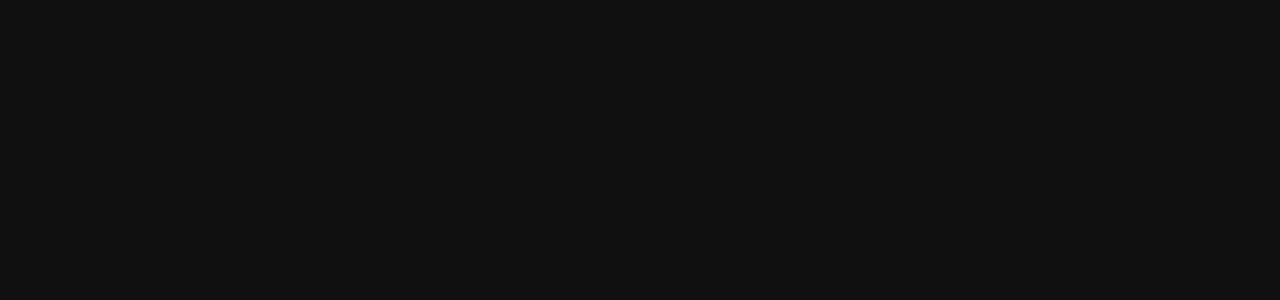
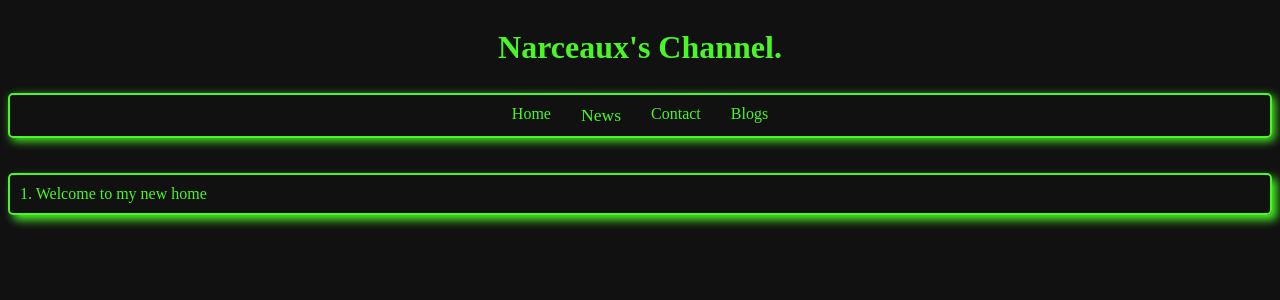
Before and after one commit to sweatshirt0/narceaux, a React (Create React App) app: page /blogs in a window 1280 px wide. Before the commit this address had no page. Shown: the top 300 px of the page. Built offline with nearby package versions, Linux system fonts and the light colour scheme.

Commit message:
change games to blog and first blog entry.

```diff
--- a/src/App.js
+++ b/src/App.js
@@ -2,15 +2,17 @@ import './App.css';
 import { Routes, Route } from "react-router-dom"
 import Home from './components/Home'
 import Contact from './components/Contact'
-import Games from './components/Games'
+import Blog from './components/Blog'
 import News from './components/News'
+import Blog1 from './components/Blog1'
 
 function App() {
   return (
 	<Routes>
 		<Route path="/" element={<Home />} />
 		<Route path="/contact" element={<Contact />} />
-		<Route path="/games" element={<Games />} />
+		<Route path="/blogs" element={<Blog />} />
+		<Route path="/blogs/:blog1" element={<Blog1 />} />
 		<Route path="/news" element={<News />} />
 	</Routes>
   );
--- /dev/null
+++ b/src/components/Blog.js
@@ -0,0 +1,18 @@
+import React from 'react'
+import Title from './Title'
+import Nav from './Nav'
+import Blog1 from './Blog1'
+
+const Blog = () => {
+	return(
+		<div className="whole-wrapper">
+			<Title />
+			<Nav />
+			<div className="blog-list-wrapper">
+				<a className="blog" href="/blogs/:blog1">1. Welcome to my new home</a>
+			</div>
+		</div>
+	)
+}
+
+export default Blog
--- /dev/null
+++ b/src/components/Blog1.js
@@ -0,0 +1,19 @@
+import React from 'react'
+import Title from './Title'
+import Nav from './Nav'
+
+const Blog1 = () => {
+	return(
+		<div className="whole-wrapper">
+			<Title />
+			<Nav />
+			<a className="return" href="/blogs">Return back to blogs list.</a>
+			<div className="blog-wrapper">
+				<h3 className="blog-title">Blog 1 -- Welcome to my cozy little coven on the internet.</h3>
+				<p className="blog-content"><span className="indent">Hello</span> there, this is my first react based website that i&apos;ve published on the internet.<br/> There isn&apos;t much here yet; especially since I have been having a bit of trouble uploading my browser game through react. I&apos;ll figure it out at some point. But in the meantime, i think having a little blog to go along as &apos;content&apos; for the site until I have a few more ideas to contribute and to help make this place a bit more interactive. One of my next projects is to work on the chat - that way, you guys can communicate with me, and with each other. But first I will have to make a working login for you guys. This should keep me busy and learning some interesting and useful things. Anyway -- I just officially got paid for the first time at my job with the start up. I&apos;m so excited and motivated to work more - and hopefully i can keep this going for a while. Thats all for me right now - I&aposll write to you guys later. - Chef Sweaty.</p>
+			</div>
+		</div>
+	)
+}
+
+export default Blog1
--- a/src/components/Nav.js
+++ b/src/components/Nav.js
@@ -6,7 +6,7 @@ const Nav = () => {
 			<a className="home" href="/">Home</a>
 			<a className="news" href="/news">News</a>
 			<a className="contact" href="/contact">Contact</a>
-			<a className="games" href="/games">Games</a>
+			<a className="blogs" href="/blogs">Blogs</a>
 		</div>
 	)
 }
--- a/src/index.css
+++ b/src/index.css
@@ -80,16 +80,6 @@ label {
 	text-align: center;
 }
 
-.content-title {
-	color: #4af626;
-	text-align: center;
-}
-
-.content {
-	color: #4af626;
-	text-align: center;
-}
-
 input {
 	background: transparent;
 	border-left: none;
@@ -125,15 +115,29 @@ input:focus {
 	padding: 5px;
 }
 
-.atari-recoded {
-	text-decoration: none;
-	margin-left: 2px;
-	color: #4af626;
+.blog-wrapper {
+	position: relative;
+	border: 2px solid #4af626;
+	border-radius: 5px;
+	top: 35px;
+	box-shadow: 2px 2px 10px #4af626;
 }
 
-.atari-recoded:hover {
-	text-decoration: underline;
-	cursor: pointer;
+.blog-title {
+	color: #4af626;
+	text-align: center;
+	font-size: 1.7rem;
+}
+
+.blog-content {
+	color: #4af626;
+	font-size: 1.5rem;
+	margin-left: 20px;
+	margin-right: 20px;
+}
+
+.indent {
+	margin-left: 40px;
 }
 
 .contact {
@@ -171,8 +175,34 @@ input:focus {
 	font-size: 1.1rem;
 }
 
-span {
-	font-weight: bold;
+.blog-list-wrapper {
+	position: relative;
+	border: 2px solid #4af626;
+	border-radius: 5px;
+	top: 35px;
+	padding: 10px;
+	box-shadow: 5px 5px 10px #4af626;
+}
+
+.return {
+	position: relative;
+	color: #4af626;
+	text-decoration: none;
+	top: 25px;
+	left: 20px;
+}
+
+.return:hover {
+	text-decoration: underline;
+}
+
+.blog {
+	text-decoration: none;
+	color: #4af626;
+}
+
+.blog:hover {
+	text-decoration: underline;
 }
 
 @media screen and (max-width: 600px) {
```
